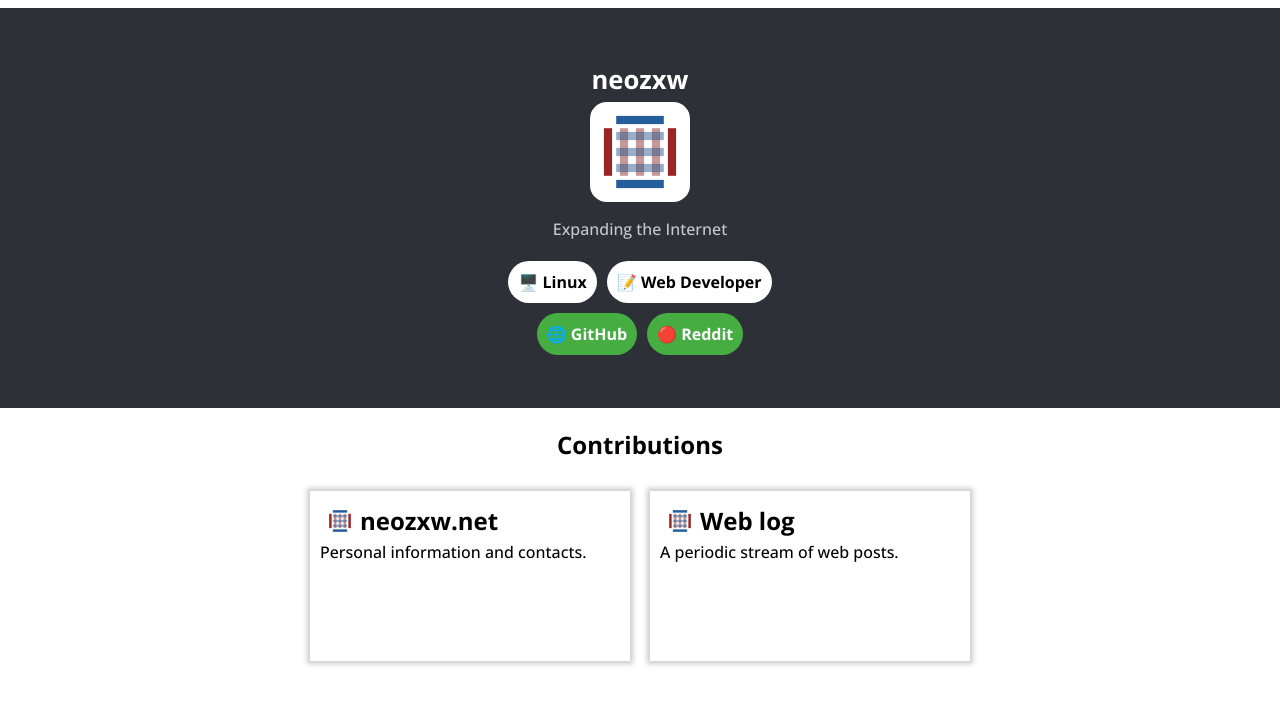
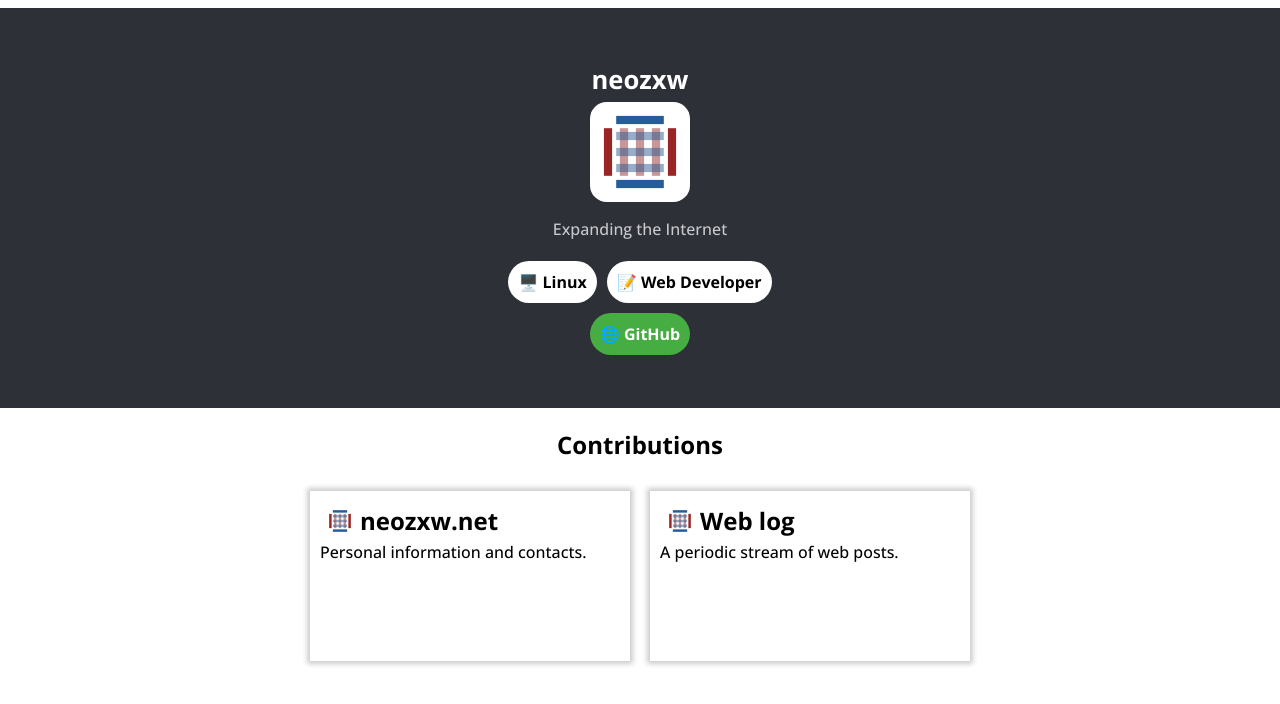
Before and after one commit to neozxw/neozxw-net, a SvelteKit app: page / in a window 1280 px wide. Shown: the top 704 px of the page. Built offline with nearby package versions, Linux system fonts and the light colour scheme.

Commit message:
removed reddit (unused)

```diff
--- a/src/routes/+page.svelte
+++ b/src/routes/+page.svelte
@@ -40,9 +40,6 @@
         <Button clickable='true'>
             <a href='https://github.com/neozxw'>🌐 GitHub</a>
         </Button>
-        <Button clickable='true'>
-            <a href='https://www.reddit.com/user/neozxw'>🔴 Reddit</a>
-        </Button>
     </div>
 </Wrapper>
 
```
